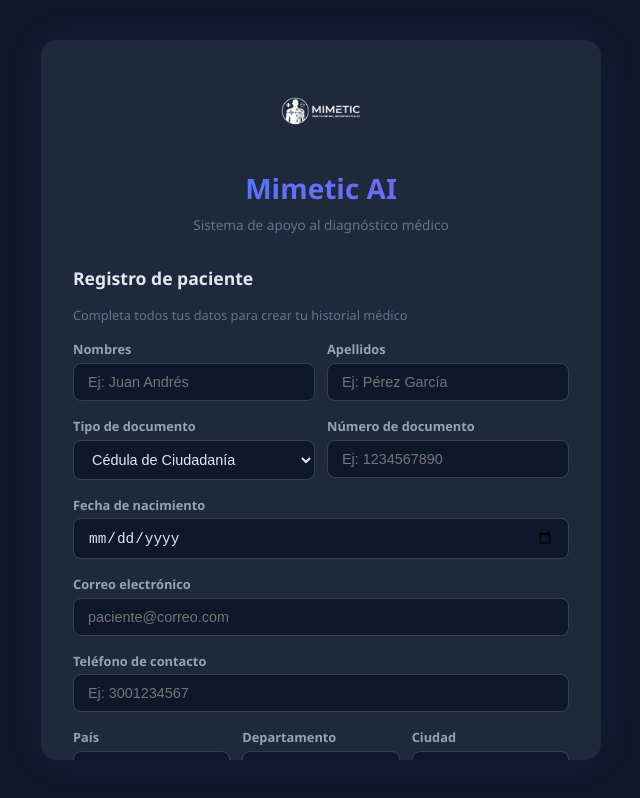
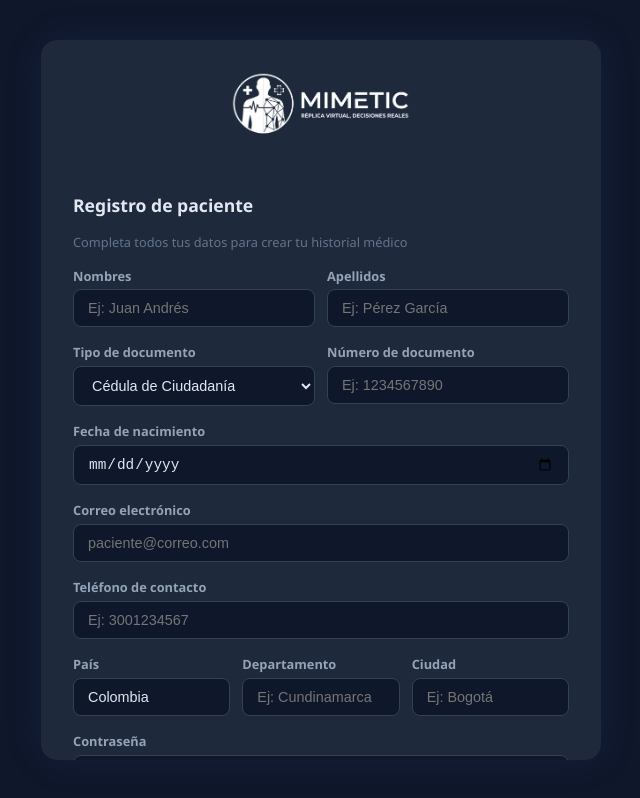
Before and after one commit to SUBHWEI/mimetic-ai, a React (Vite) app in the folder frontend/: page /register in a window 1280 px wide. Shown: the whole page, without its empty margins (319-959 px from the left). Built offline with nearby package versions, Linux system fonts and the light colour scheme; no server answers.

Commit message:
Logo mas grande y vistoso reemplazando titulo en auth pages

```diff
--- a/frontend/src/App.css
+++ b/frontend/src/App.css
@@ -677,9 +677,9 @@
 }
 
 .auth-logo {
-  width: 80px;
-  height: 80px;
-  margin-bottom: 0.75rem;
+  width: 180px;
+  height: auto;
+  margin-bottom: 1rem;
   object-fit: contain;
 }
 
--- a/frontend/src/pages/Login.tsx
+++ b/frontend/src/pages/Login.tsx
@@ -29,8 +29,6 @@
       <div className="auth-card">
         <div className="auth-header">
           <img src="/logo.png" alt="Mimetic AI" className="auth-logo" />
-          <h1>Mimetic AI</h1>
-          <p>Sistema de apoyo al diagnóstico médico</p>
         </div>
         <form onSubmit={handleSubmit}>
           <h2>Iniciar sesión</h2>
--- a/frontend/src/pages/Register.tsx
+++ b/frontend/src/pages/Register.tsx
@@ -79,9 +79,7 @@
       <div className="auth-card">
           <div className="auth-header">
             <img src="/logo.png" alt="Mimetic AI" className="auth-logo" />
-            <h1>Mimetic AI</h1>
-          <p>Sistema de apoyo al diagnóstico médico</p>
-        </div>
+          </div>
 
         {step === 'form' ? (
           <form onSubmit={handleSubmit}>
```
